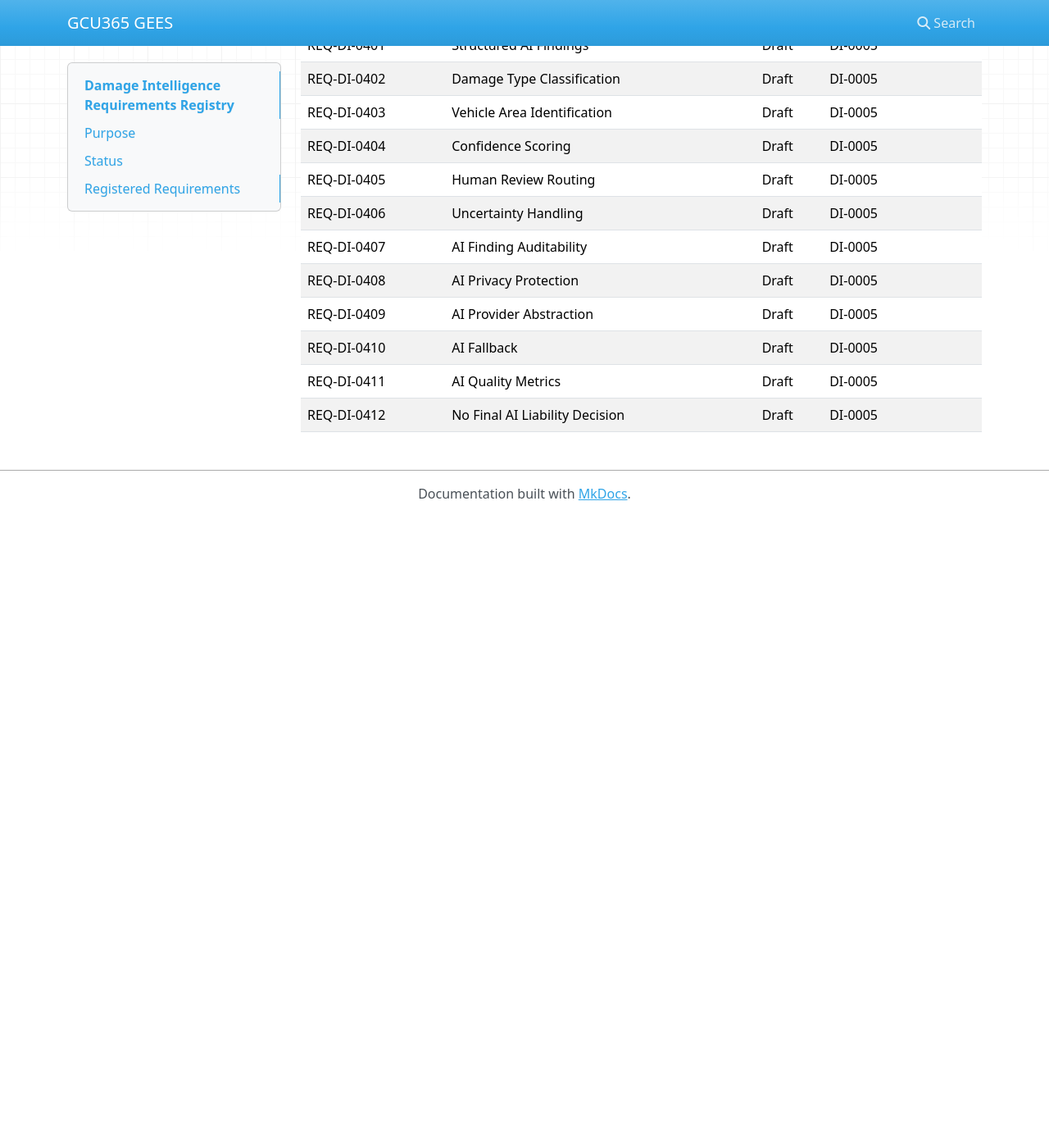
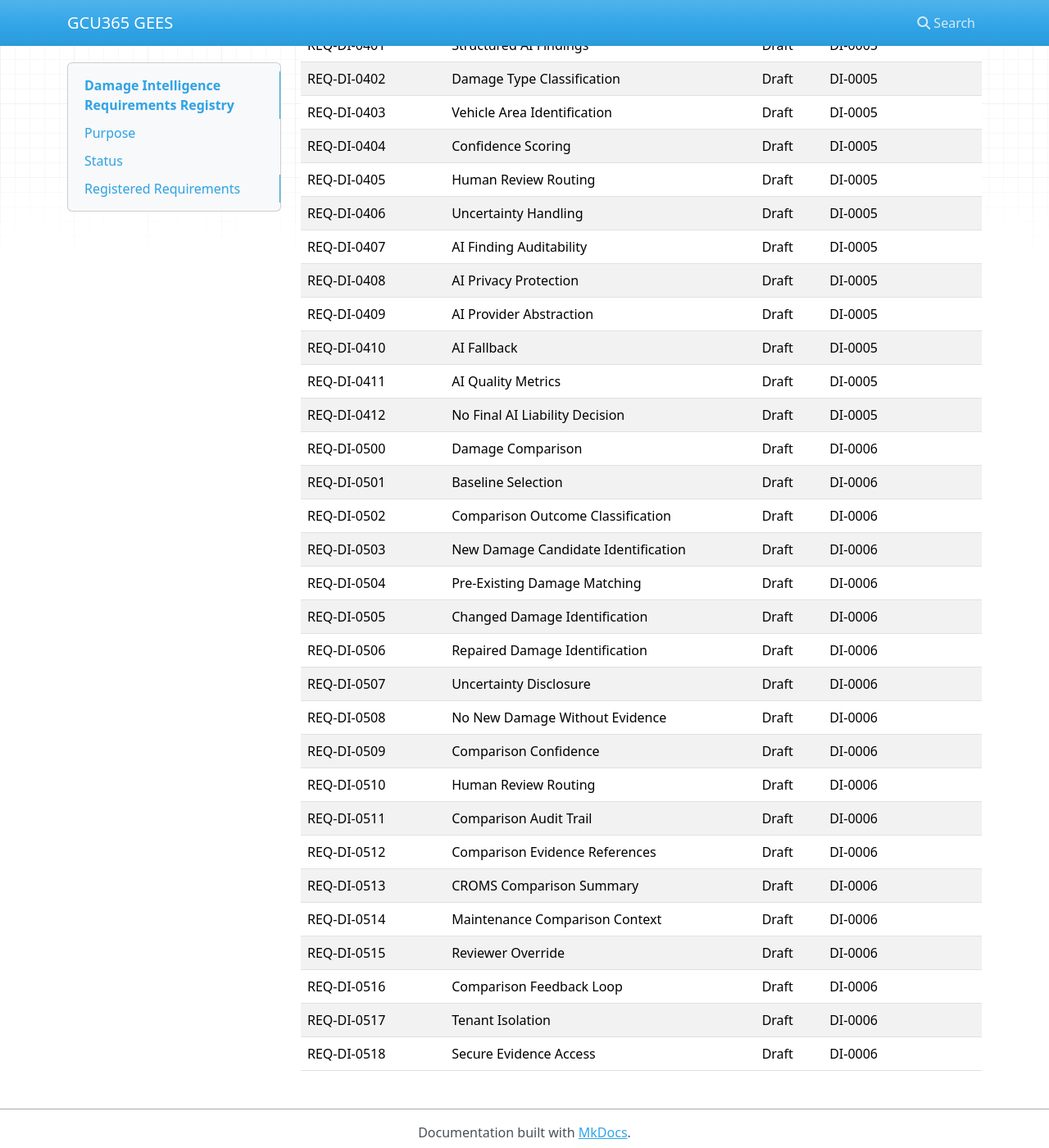
Before and after one commit to My10Sons/GCU365GEES, an MkDocs documentation site: the page built from docs/99-Appendices/Requirement-Registry/DAMAGE.md, in a window 1280 px wide and 1400 px high, scrolled down 3075 px. Shown: the whole window at 82% size. Built offline with MkDocs 1.6.1, drawn with Linux system fonts in a browser that asks for light colours; nearby versions of some CDN libraries; before the commit the page ends 3705 px from its top, so only the background shows below that.

Commit message:
Update DAMAGE.md

```diff
--- a/docs/99-Appendices/Requirement-Registry/DAMAGE.md
+++ b/docs/99-Appendices/Requirement-Registry/DAMAGE.md
@@ -89,3 +89,22 @@ Requirements have been registered below.
 | REQ-DI-0410 | AI Fallback | Draft | DI-0005 | Preserve evidence and manual review when AI unavailable |
 | REQ-DI-0411 | AI Quality Metrics | Draft | DI-0005 | Track AI quality metrics and override rates |
 | REQ-DI-0412 | No Final AI Liability Decision | Draft | DI-0005 | AI cannot independently assign final liability |
+| REQ-DI-0500 | Damage Comparison | Draft | DI-0006 | Compare current evidence against historical evidence |
+| REQ-DI-0501 | Baseline Selection | Draft | DI-0006 | Record selected historical baseline |
+| REQ-DI-0502 | Comparison Outcome Classification | Draft | DI-0006 | Use standard comparison outcomes |
+| REQ-DI-0503 | New Damage Candidate Identification | Draft | DI-0006 | Identify candidate new damage |
+| REQ-DI-0504 | Pre-Existing Damage Matching | Draft | DI-0006 | Match current damage to prior damage |
+| REQ-DI-0505 | Changed Damage Identification | Draft | DI-0006 | Identify worsened or changed damage |
+| REQ-DI-0506 | Repaired Damage Identification | Draft | DI-0006 | Identify repaired historical damage |
+| REQ-DI-0507 | Uncertainty Disclosure | Draft | DI-0006 | Classify inconclusive results clearly |
+| REQ-DI-0508 | No New Damage Without Evidence | Draft | DI-0006 | Missing history does not prove new damage |
+| REQ-DI-0509 | Comparison Confidence | Draft | DI-0006 | Provide confidence scores where practical |
+| REQ-DI-0510 | Human Review Routing | Draft | DI-0006 | Route significant or uncertain findings |
+| REQ-DI-0511 | Comparison Audit Trail | Draft | DI-0006 | Preserve comparison audit history |
+| REQ-DI-0512 | Comparison Evidence References | Draft | DI-0006 | Reference current and historical evidence |
+| REQ-DI-0513 | CROMS Comparison Summary | Draft | DI-0006 | Provide comparison summary to CROMS |
+| REQ-DI-0514 | Maintenance Comparison Context | Draft | DI-0006 | Provide comparison context to Maintenance |
+| REQ-DI-0515 | Reviewer Override | Draft | DI-0006 | Authorized reviewers can override outcomes |
+| REQ-DI-0516 | Comparison Feedback Loop | Draft | DI-0006 | Capture feedback to improve quality |
+| REQ-DI-0517 | Tenant Isolation | Draft | DI-0006 | Enforce tenant isolation for history retrieval |
+| REQ-DI-0518 | Secure Evidence Access | Draft | DI-0006 | Access evidence only through authorized mechanisms |
```
